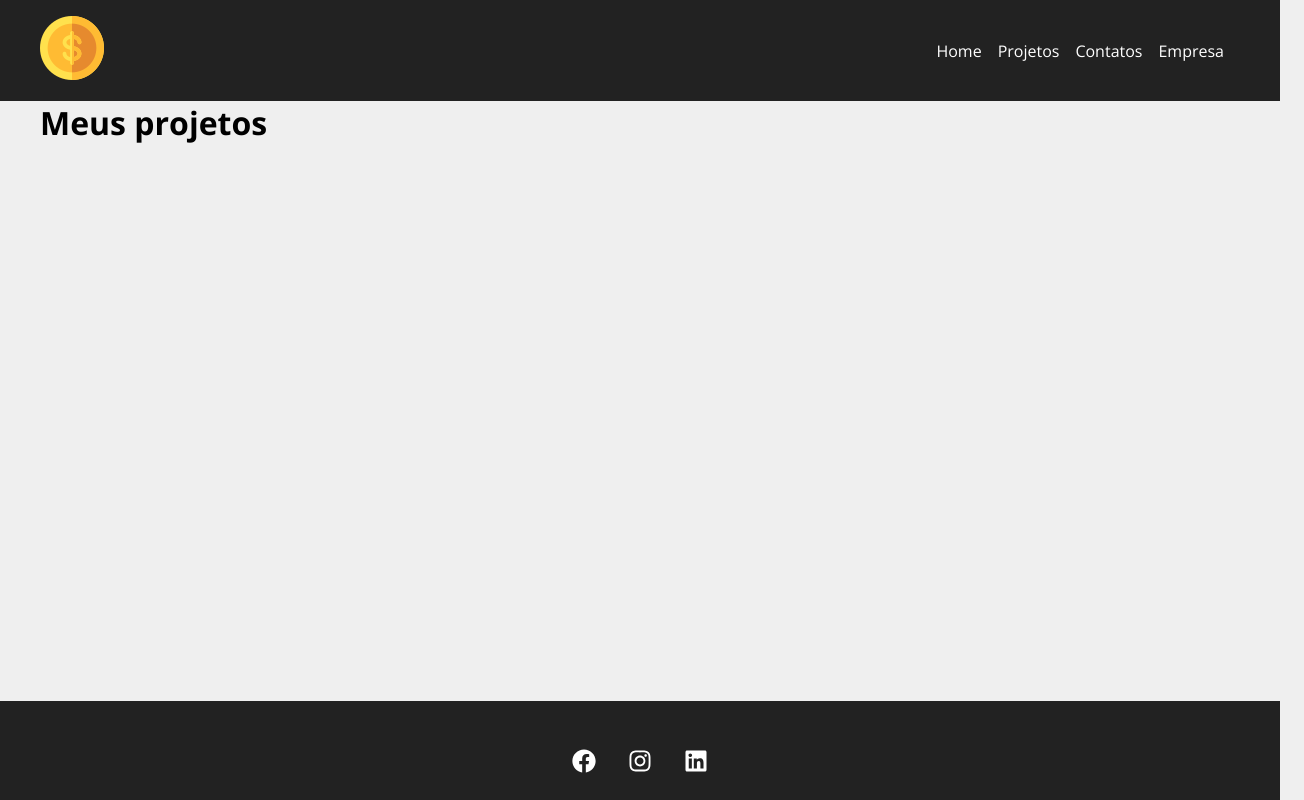
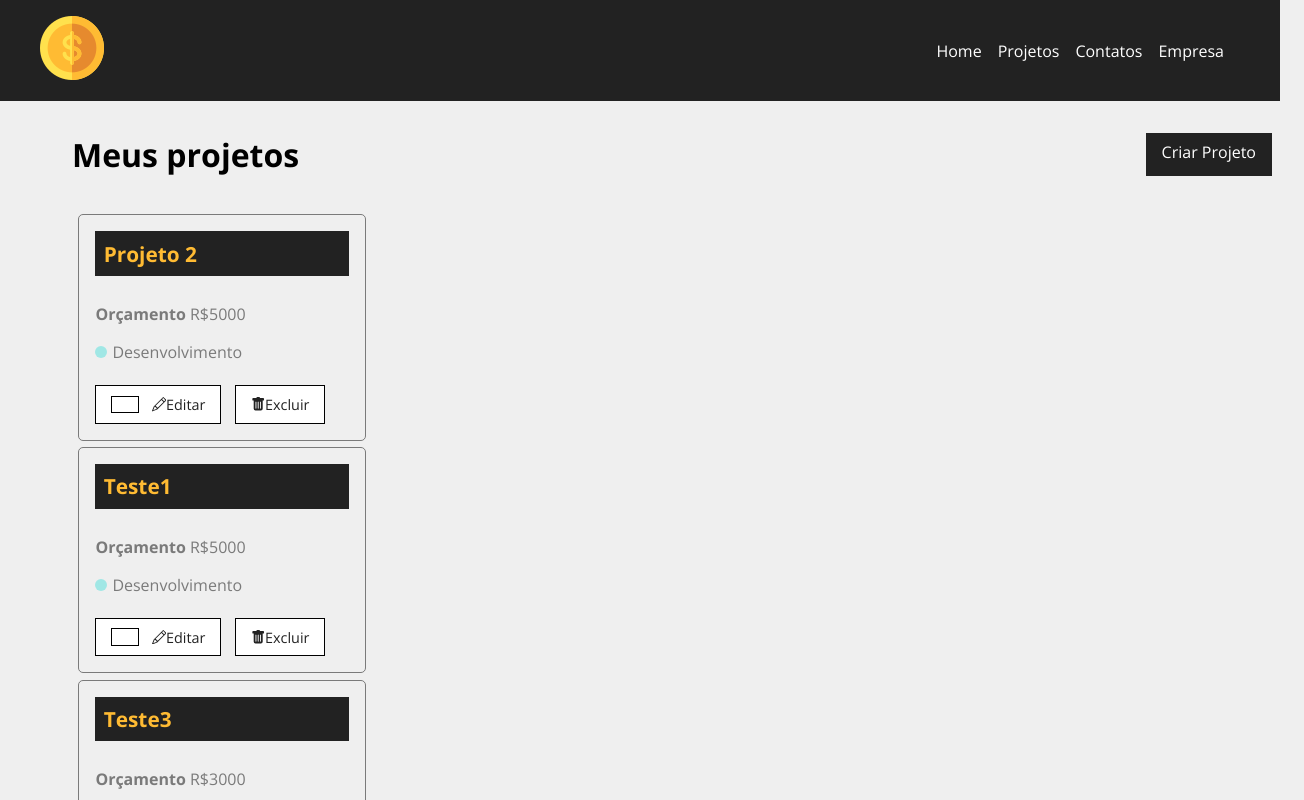
Before and after one commit to VictorMartins96/Projeto-Costs, a React (Create React App) app: page /Projects in a window 1280 px wide. Shown: the top 800 px of the page, 1304 px wide, since content can reach past the window. Built offline with nearby package versions, Linux system fonts and the light colour scheme; data requests are answered from the project's data file.

Commit message:
update5 (ajustes project_card do css)

```diff
--- a/db.json
+++ b/db.json
@@ -1,51 +1,7 @@
 {
   "projects": [
     {
-      "id": "9d37",
-      "name": "Victor",
-      "budget": "5000",
-      "category": {
-        "id": "2",
-        "name": "Desenvolvimento"
-      },
-      "cost": 0,
-      "services": []
-    },
-    {
-      "id": "7488",
-      "name": "Victor",
-      "budget": "5000",
-      "category": {
-        "id": "2",
-        "name": "Desenvolvimento"
-      },
-      "cost": 0,
-      "services": []
-    },
-    {
-      "id": "06d2",
-      "name": "Projeto teste",
-      "budget": "5000",
-      "category": {
-        "id": "2",
-        "name": "Desenvolvimento"
-      },
-      "cost": 0,
-      "services": []
-    },
-    {
-      "id": "8529",
-      "name": "Projeto teste",
-      "budget": "5000",
-      "category": {
-        "id": "2",
-        "name": "Desenvolvimento"
-      },
-      "cost": 0,
-      "services": []
-    },
-    {
-      "id": "c4cb",
+      "id": "dc02",
       "name": "Projeto 2",
       "budget": "5000",
       "category": {
@@ -56,8 +12,8 @@
       "services": []
     },
     {
-      "id": "39e2",
-      "name": "Projeto 2",
+      "id": "55ea",
+      "name": "Teste1",
       "budget": "5000",
       "category": {
         "id": "2",
@@ -67,12 +23,23 @@
       "services": []
     },
     {
-      "id": "dc02",
-      "name": "Projeto 2",
-      "budget": "5000",
+      "id": "c600",
+      "name": "Teste3",
+      "budget": "3000",
       "category": {
-        "id": "2",
-        "name": "Desenvolvimento"
+        "id": "1",
+        "name": "infra"
+      },
+      "cost": 0,
+      "services": []
+    },
+    {
+      "id": "bd31",
+      "name": "Projeto 4",
+      "budget": "3000",
+      "category": {
+        "id": "3",
+        "name": "Design"
       },
       "cost": 0,
       "services": []
--- /dev/null
+++ b/src/components/Project/ProjectCard.jsx
@@ -0,0 +1,31 @@
+import {Link} from 'react-router-dom'
+
+import Styles from './ProjectCard.module.css'
+
+import {BsPencil , BsFillTrashFill} from 'react-icons/bs'
+
+
+function ProjectCard({id , name , budget , category , handlerRemove}) {
+    return (
+        <div className={Styles.project_card}>
+            <h4>{name}</h4>
+                <p>
+                    <span>Orçamento</span> R${budget}
+                </p>
+                <p className={Styles.category_text}>
+                    <span className={`${Styles[category.toLowerCase()]}`}></span> {category}
+                </p>
+                <div className={Styles.project_card_actions}>
+                    <button>
+                        <Link to="#"/>
+                            <BsPencil /> Editar
+                    </button>
+                    <button>
+                        <BsFillTrashFill /> Excluir
+                    </button>
+                </div>
+        </div>
+    )
+}
+
+export default ProjectCard
--- /dev/null
+++ b/src/components/Project/ProjectCard.module.css
@@ -0,0 +1,85 @@
+.project_card {
+    padding: 1em;
+    border: 1px solid #7a7a7a;
+    border-radius: 5px;
+    width: 24%;
+    margin: 0.4em;
+}
+
+.project_card h4 {
+    display: flex;
+    flex-wrap: wrap;
+    flex-direction: row;
+    background-color: #222;
+    color: #ffbb33;
+    padding: 0.4em;
+    margin-bottom: 1.3em;
+    font-size: 1.3em;
+}
+
+.project_card p {
+    color: #7a7a7a;
+    margin-bottom: 1em;
+}
+
+.project_card p span {
+    font-weight: bold;
+}
+
+.category_text {
+    display: flex;
+    align-items: center;
+}
+
+.category_text span {
+    display: block;
+    width: 12px;
+    height: 12px;
+    border-radius: 50%;
+    background-color: #ccc;
+    margin-right: 5px;
+}
+
+.category_text .infra {
+    background-color: #ffaebc;
+}
+.category_text .desenvolvimento {
+    background-color: #a0e7e5;
+}
+.category_text .design {
+    background-color: #b4f8c8;
+}
+.category_text .planejamento {
+    background-color: #fbe7c6;
+}
+
+.project_card_actions {
+    margin-top: 1.4em;
+    display: flex;
+    align-items: center;
+    flex-direction: row;
+}
+.project_card_actions a , .project_card_actions button {
+    text-decoration: none;
+    border: none;
+    background-color: #fff;
+    color: #222;
+    font-size: 0.9em;
+    padding: 0.6em 1em;
+    margin-right: 1em;
+    cursor: pointer;
+    border: 1px solid black;
+    display: flex;
+    align-items: center;
+    justify-content: center;
+    transition: 0.5s;
+}
+
+.project_card_actions .svg {
+    margin-right: .5em;
+}
+
+.project_card_actions a:hover , .project_card_actions button:hover {
+    background-color: #222;
+    color: #ffbb33;
+}
--- a/src/components/pages/Projects.jsx
+++ b/src/components/pages/Projects.jsx
@@ -1,9 +1,17 @@
 import {useLocation} from 'react-router-dom'
+import {useState , useEffect} from 'react'
 
 import Message from '../layout/Message'
+import LinkButton from '../layout/LinkButton'
+import Container from '../layout/Container'
+import ProjectCard from '../Project/ProjectCard'
+
+import Styles from './Projects.module.css'
 
 
 function Projects () {
+
+    const [projects , setProjects] = useState([])
 
     const location = useLocation()
     let message = ''
@@ -12,10 +20,39 @@
         message = location.state.message
     }
 
+    useEffect(() => {
+        fetch('http://localhost:5000/projects' , {
+            method: 'GET',
+            headers: {
+                'Content-type': 'application/json'
+            }
+        })
+        .then((resp) => resp.json())
+        .then((data) => {
+            console.log(data)
+            setProjects(data)
+        })
+        .catch((err) => console.log(err))
+
+    },[])
+
     return (
-        <div>
-            <h1>Meus projetos</h1>
-            {message && <Message type="sucess" msg={message} />}
+        <div className={Styles.project_container}>
+            <div className={Styles.title_container}>
+                <h1>Meus projetos</h1>
+                <LinkButton to="/newproject" text="Criar Projeto" />
+            </div>
+            {message && <Message type="sucess" msg={message}  />}
+            <Container customClass="start" />
+                {projects.length > 0 &&
+                projects.map((project) => (
+                    <ProjectCard name={project.name}
+                    id={project.id}
+                    budget={project.budget}
+                    category={project.category.name}
+                    key={project.id}  />
+                ))}
+            <Container />
         </div>
     )
 }
--- /dev/null
+++ b/src/components/pages/Projects.module.css
@@ -0,0 +1,9 @@
+.project_container {
+    padding: 2em;
+}
+
+.title_container {
+    display: flex;
+    justify-content: space-between;
+    margin-bottom: 2em;
+}
```
